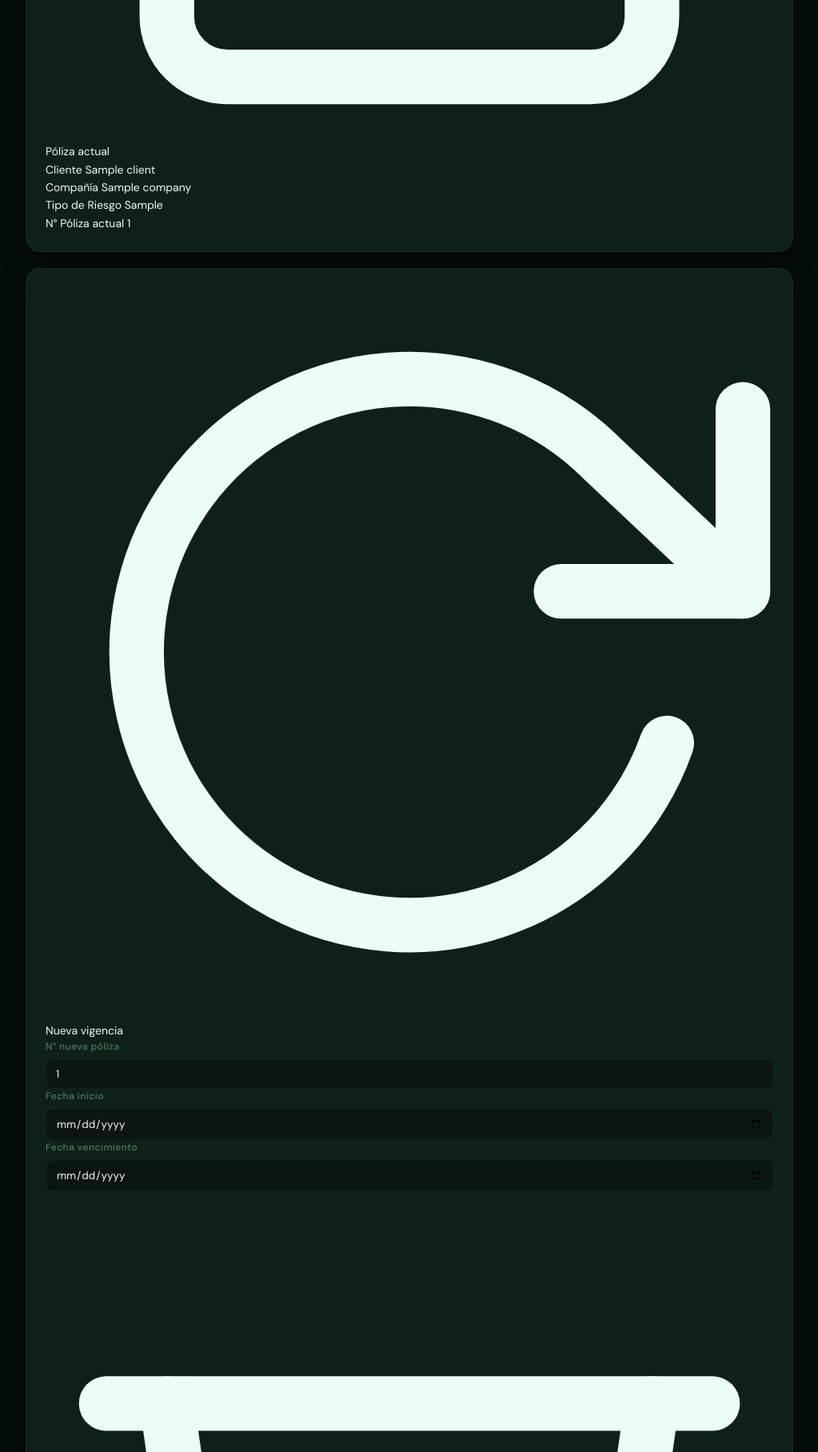
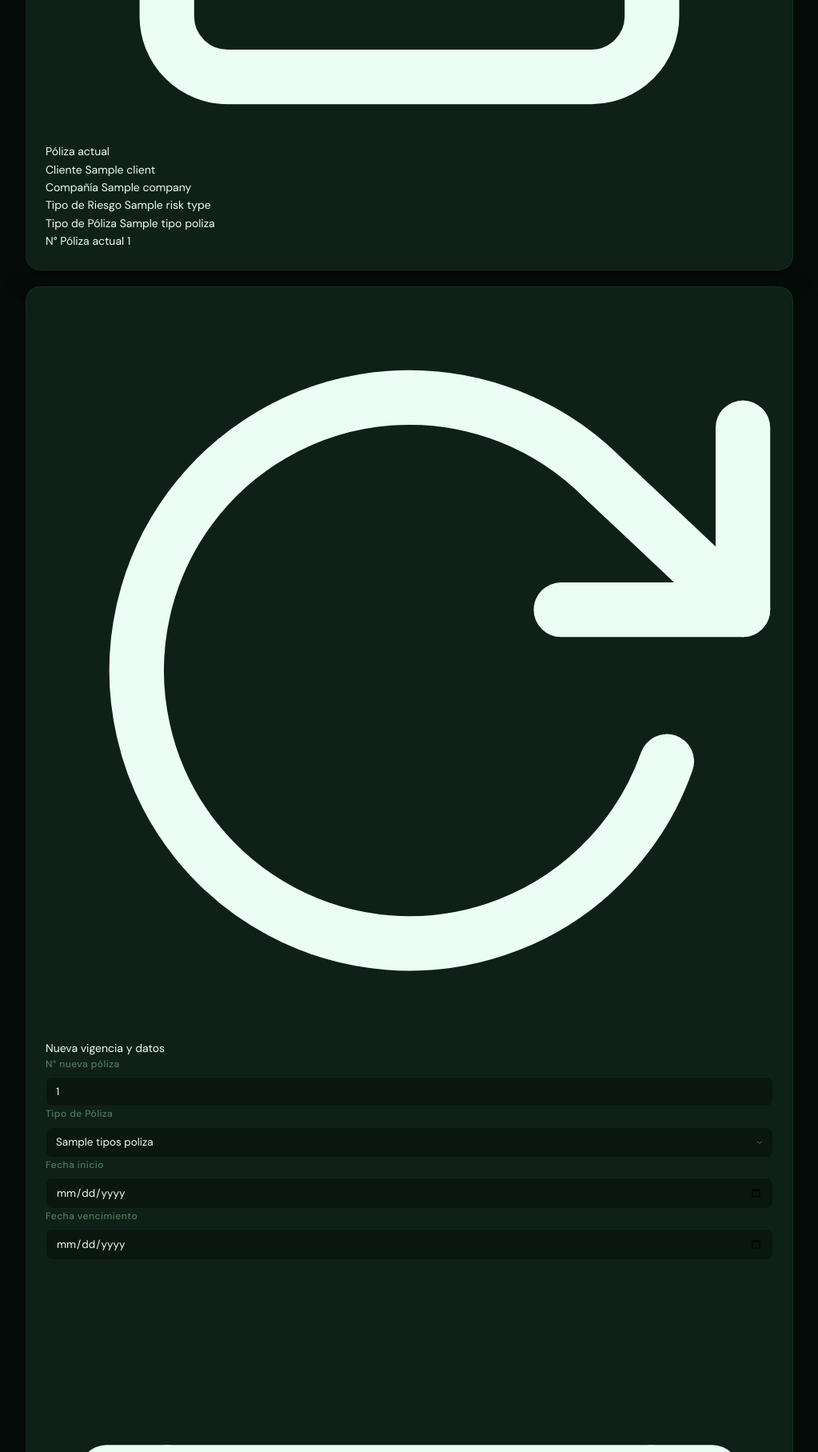
Before and after one commit to ferfama-debug/brokercrm, a Django app: template templates/policies/renovar_poliza.html in a window 1280 px wide. Shown: the part 1022-2837 px from the top of the page at 80% size, without its empty margins (252-1275 px from the left). Run offline with Django 4.2, Linux system fonts and the light colour scheme; the template is opened without the code that fills it: most values are stand-ins (such as "Sample title", 1, 10 or a date in 2020).

Commit message:
Update policy renewal form with new fields

```diff
--- a/templates/policies/renovar_poliza.html
+++ b/templates/policies/renovar_poliza.html
@@ -13,6 +13,7 @@
 
 <div class="form-layout">
 
+  <!-- RESUMEN DE LA PÓLIZA ACTUAL -->
   <div class="card info-card">
     <div class="info-header">
       <svg viewBox="0 0 24 24" fill="none" stroke="currentColor" stroke-width="1.8" stroke-linecap="round" stroke-linejoin="round">
@@ -33,7 +34,12 @@
       </div>
       <div class="info-item">
         <span class="info-label">Tipo de Riesgo</span>
-        <span class="info-val">{{ poliza.risk_type|default:poliza.tipo_poliza }}</span>
+        <span class="info-val">{{ poliza.risk_type.nombre|default:poliza.risk_type|default:"-" }}</span>
+      </div>
+      <!-- 🟢 TIPO DE PÓLIZA ACTUAL 🟢 -->
+      <div class="info-item">
+        <span class="info-label">Tipo de Póliza</span>
+        <span class="info-val">{{ poliza.tipo_poliza.nombre|default:poliza.tipo_poliza|default:"-" }}</span>
       </div>
       <div class="info-item">
         <span class="info-label">N° Póliza actual</span>
@@ -52,13 +58,26 @@
             <polyline points="23 4 23 10 17 10"/>
             <path d="M20.49 15a9 9 0 1 1-2.12-9.36L23 10"/>
           </svg>
-          Nueva vigencia
+          Nueva vigencia y datos
         </div>
 
         <div class="form-row">
           <div class="form-grupo">
             <label class="form-label">N° nueva póliza</label>
             <input type="text" name="policy_number" class="form-control" value="{{ poliza.policy_number }}" placeholder="Ej: 12345678">
+          </div>
+
+          <!-- 🟢 DESPLEGABLE TIPO DE PÓLIZA (DINÁMICO) 🟢 -->
+          <div class="form-grupo">
+            <label class="form-label">Tipo de Póliza</label>
+            <select name="tipo_poliza" class="form-control">
+              <option value="">-- Seleccionar --</option>
+              {% for tp in tipos_poliza %}
+                <option value="{{ tp.id }}" {% if poliza.tipo_poliza and poliza.tipo_poliza.id == tp.id or poliza.tipo_poliza == tp.id %}selected{% endif %}>
+                  {{ tp.nombre }}
+                </option>
+              {% endfor %}
+            </select>
           </div>
         </div>
 
```
